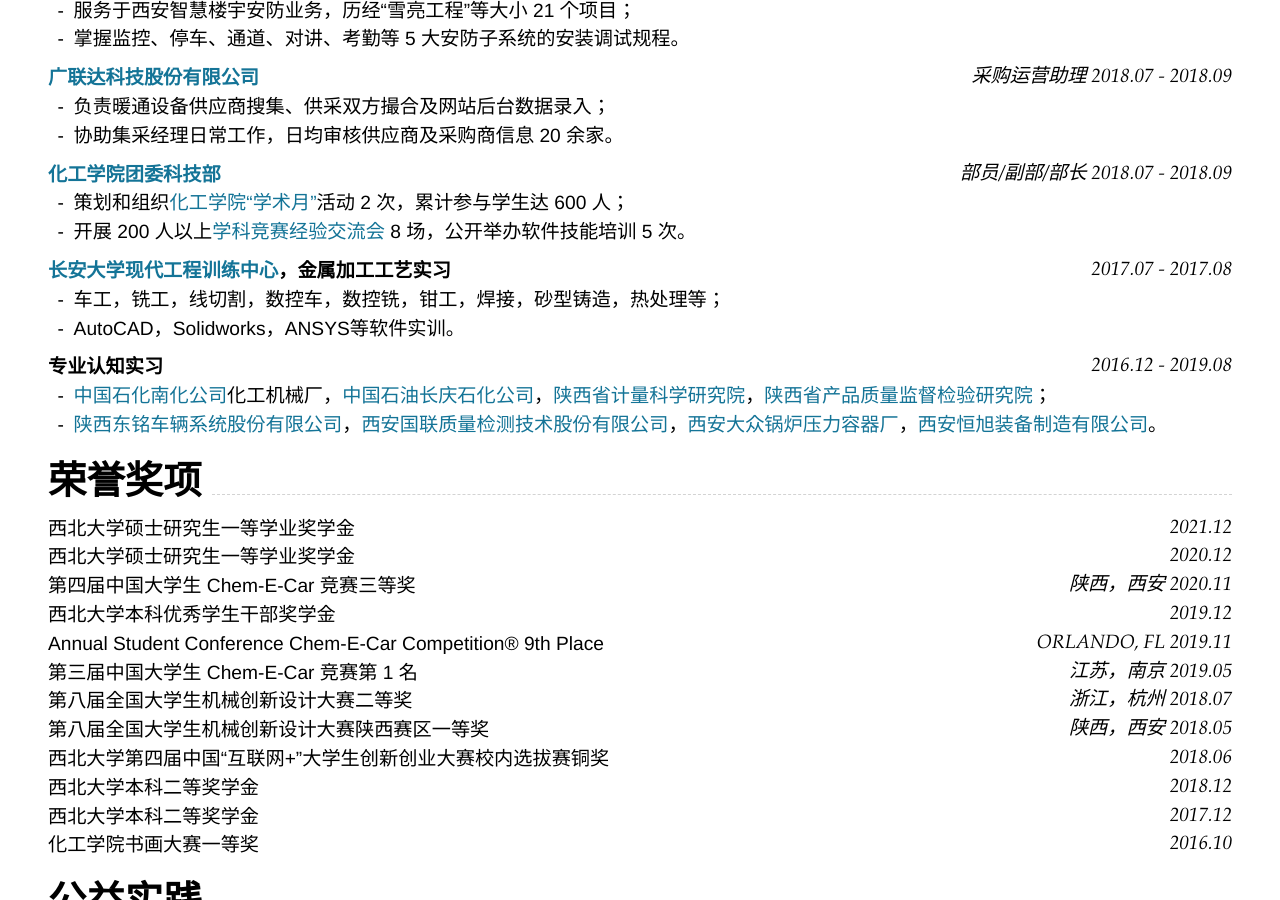
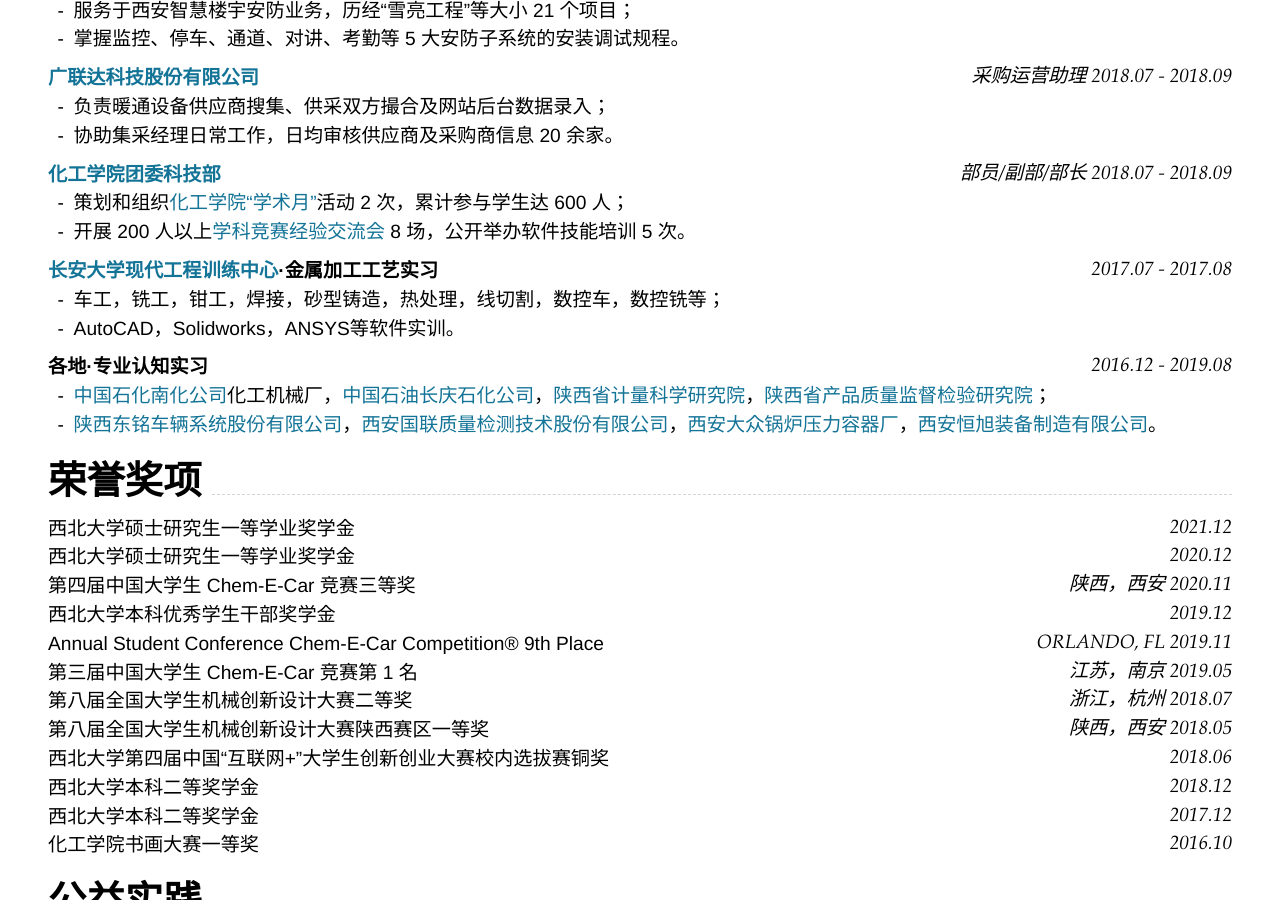
Before and after one commit to nwuzmedoutlook/resume, a Jekyll site: the page built from index.md, in a window 1280 px wide and 900 px high, scrolled down 3233 px. Built offline with Jekyll 4.4.1, drawn with Linux system fonts in a browser that asks for light colours; nearby versions of some CDN libraries.

Commit message:
Update index.md

```diff
--- a/index.md
+++ b/index.md
@@ -151,11 +151,11 @@ _[实用新型], 授权公布号：CN208956465U，授权公告日：2019.06.11_<
 - 策划和组织[化工学院“学术月”](https://mp.weixin.qq.com/s/UgIVy5UeKuFxS3Vi09fEmA)活动 2 次，累计参与学生达 600 人；
 - 开展 200 人以上[学科竞赛经验交流会](https://mp.weixin.qq.com/s/0kJe_p-sTEDtmUFGmFeMxQ) 8 场，公开举办软件技能培训 5 次。
 
-### **[长安大学现代工程训练中心](https://gcxlzx.chd.edu.cn/)，金属加工工艺实习** `2017.07 - 2017.08`
-- 车工，铣工，线切割，数控车，数控铣，钳工，焊接，砂型铸造，热处理等；
+### **[长安大学现代工程训练中心](https://gcxlzx.chd.edu.cn/)·金属加工工艺实习** `2017.07 - 2017.08`
+- 车工，铣工，钳工，焊接，砂型铸造，热处理，线切割，数控车，数控铣等；
 - AutoCAD，Solidworks，ANSYS等软件实训。
 
-### **专业认知实习** `2016.12 - 2019.08`
+### **各地·专业认知实习** `2016.12 - 2019.08`
 - [中国石化南化公司](http://ncic.sinopec.com/ncic/)化工机械厂，[中国石油长庆石化公司](https://www.cnpc.com.cn/cnpc/lhqy/201404/d41fe0c79d39466daf09c1fee10f7708.shtml)，[陕西省计量科学研究院](http://www.sims.ac.cn/)，[陕西省产品质量监督检验研究院](http://www.snzhijian.org.cn/)；
 - [陕西东铭车辆系统股份有限公司](http://www.sxqc.com/dlxtjgjlbj/index_43.aspx)，[西安国联质量检测技术股份有限公司](http://www.xaunqd.com/)，[西安大众锅炉压力容器厂](https://mp.weixin.qq.com/s/zzH7WiTnvl_LsqW9_YNZtw)，[西安恒旭装备制造有限公司](http://hxgx.com/)。
 
```
